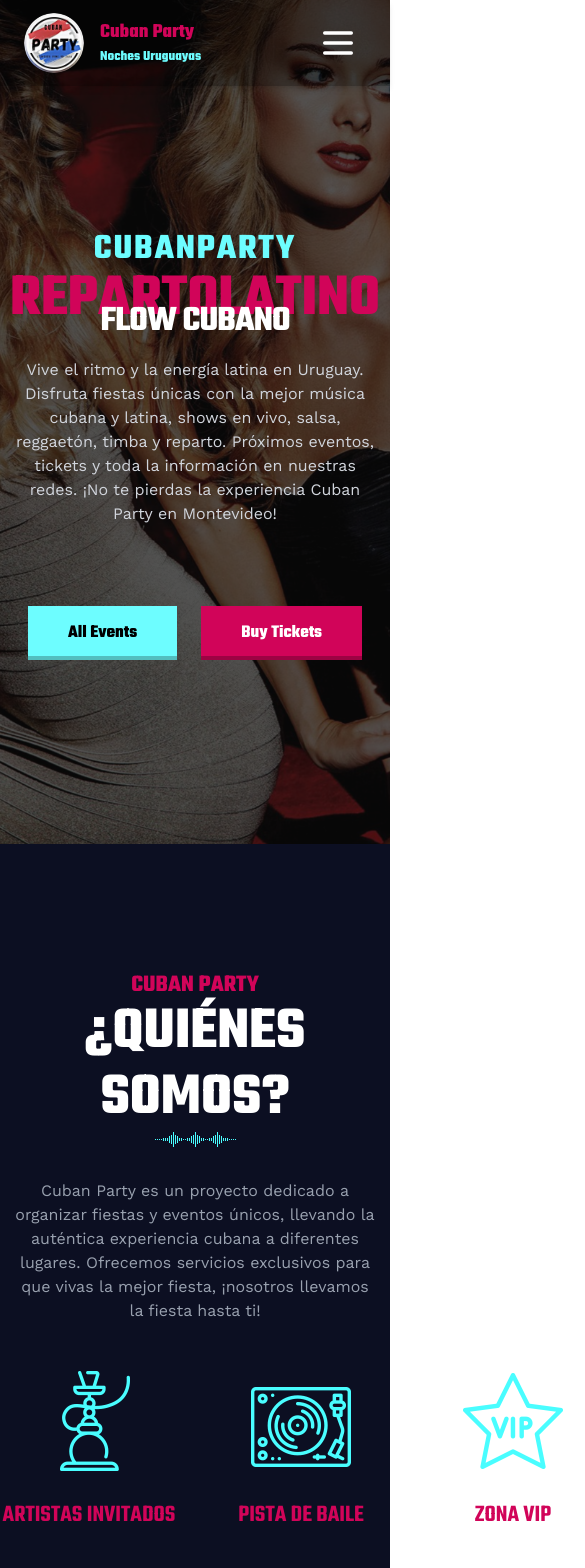
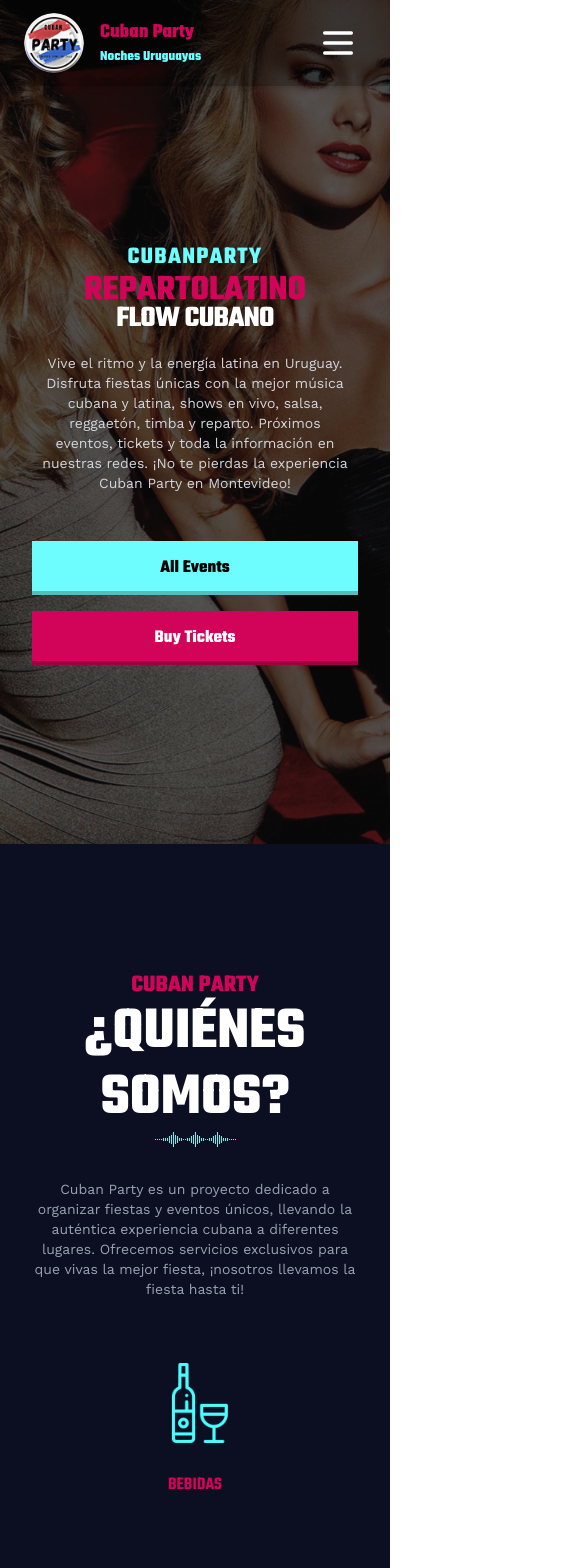
Before and after one commit to Mandy9943/cubanparty, a Next.js app: page / in a window 390 px wide. Shown: the top 1568 px of the page, 585 px wide, since content can reach past the window. Built offline with nearby package versions, Linux system fonts and the light colour scheme.

Commit message:
Refactor Footer and AboutUs components for improved layout and responsiveness

```diff
--- a/components/Footer.tsx
+++ /dev/null
@@ -1,66 +0,0 @@
-import Image from "next/image";
-
-const Footer = () => {
-  return (
-    <footer className="w-full relative overflow-hidden pt-[80px] px-0 pb-[85px] footer-dark">
-      {/* background image */}
-      <div className="absolute inset-0 flex animate-footer-scroll">
-        <Image
-          alt="Footer Image"
-          src="/assets/footer-bg-long-2.jpg"
-          width={4645}
-          height={355}
-          className="object-cover w-full h-full"
-        />
-        <Image
-          alt="Footer Image"
-          src="/assets/footer-bg-long-2.jpg"
-          width={4645}
-          height={355}
-          className="object-cover w-full h-full"
-        />
-      </div>
-
-      {/* content */}
-      <div className="relative z-10 mx-auto container opacity-75">
-        <div className="flex items-start">
-          <Image
-            alt="Footer Logo"
-            src="/assets/cuban-party.uy-logo.jpg"
-            width={100}
-            height={100}
-            className="rounded-full w-[80px] h-[80px] mr-4"
-          />
-          <h2 className="text-color1 font-extrabold uppercase text-5xl flex flex-col">
-            <span>Cuban</span>
-            <span className="text-color2 -mt-2 text-2xl">Party</span>
-          </h2>
-          <p className="text-sm text-color2 ml-6 max-w-[350px] font-sans leading-[22.4px]">
-            ¡Vive la experiencia Cuban Party! Música, cultura y diversión en
-            cada evento. Únete a nuestra comunidad y celebra la vida con
-            nosotros. ¡Te esperamos para compartir momentos inolvidables!
-          </p>
-        </div>
-      </div>
-      <div className="absolute bottom-0 z-10 w-full pt-[30px] pb-[24px] opacity-75 ">
-        <div className="container flex justify-between">
-          <p className=" text-white font-sans text-sm font-[300]">
-            Cuban Party &copy; Todos los derechos reservados -{" "}
-            {new Date().getFullYear()}
-          </p>
-
-          <button className="flex flex-col items-center menu-btn z-20">
-            <div className="beat-bars -top-2">
-              {[...Array(10)].map((_, i) => (
-                <div key={i} className="beat-bar"></div>
-              ))}
-            </div>
-            <span className="text-color2">ir arriba</span>
-          </button>
-        </div>
-      </div>
-    </footer>
-  );
-};
-
-export default Footer;
--- a/components/Footer/Footer.tsx
+++ b/components/Footer/Footer.tsx
@@ -3,16 +3,9 @@
 
 const Footer = () => {
   return (
-    <footer className="w-full relative overflow-hidden pt-[80px] px-0 pb-[85px] footer-dark">
+    <footer className="w-full relative overflow-hidden pt-[80px] px-0 pb-[100px] sm:pb-[85px] footer-dark bg-[#03051a]">
       {/* background image */}
-      <div className="absolute inset-0 flex animate-footer-scroll">
-        <Image
-          alt="Footer Image"
-          src="/assets/footer-bg-long-2.jpg"
-          width={4645}
-          height={355}
-          className="object-cover w-full h-full"
-        />
+      <div className="absolute inset-0  animate-footer-scroll hidden sm:flex">
         <Image
           alt="Footer Image"
           src="/assets/footer-bg-long-2.jpg"
@@ -23,33 +16,39 @@
       </div>
 
       {/* content */}
-      <div className="relative z-10 mx-auto container opacity-75">
-        <div className="flex items-start">
+      <div className="relative z-10 mx-auto container opacity-75 px-4 md:px-0">
+        <div className="flex flex-col md:flex-row items-center md:items-start gap-8 md:gap-0">
+          <div className="flex flex-col md:flex-row items-center md:items-start gap-4 md:gap-4">
             <Image
               alt="Footer Logo"
               src="/assets/cuban-party.uy-logo.jpg"
               width={100}
               height={100}
-            className="rounded-full w-[80px] h-[80px] mr-4"
+              className="rounded-full w-[100px] h-[100px] md:w-[80px] md:h-[80px] md:mr-4"
             />
-          <h2 className="text-color1 font-extrabold uppercase text-5xl flex flex-col">
+            <h2 className="text-color1 font-extrabold uppercase text-4xl md:text-5xl flex flex-col items-center md:items-start">
               <span>Cuban</span>
-            <span className="text-color2 -mt-2 text-2xl">Party</span>
+              <span className="text-color2 -mt-2 text-xl md:text-2xl">
+                Party
+              </span>
             </h2>
-          <p className="text-sm text-color2 ml-6 max-w-[350px] font-sans leading-[22.4px]">
+          </div>
+          <p className="text-sm text-color2 text-center md:text-left md:ml-6 max-w-[300px] md:max-w-[350px] font-sans leading-[22.4px] px-4 md:px-0">
             ¡Vive la experiencia Cuban Party! Música, cultura y diversión en
             cada evento. Únete a nuestra comunidad y celebra la vida con
             nosotros. ¡Te esperamos para compartir momentos inolvidables!
           </p>
         </div>
       </div>
-      <div className="absolute bottom-0 z-10 w-full pt-[30px] pb-[24px] opacity-75 ">
-        <div className="container flex justify-between">
-          <p className=" text-white font-sans text-sm font-[300]">
+      <div className="absolute -bottom-3 z-10 w-full pt-[30px] pb-[24px] opacity-75">
+        <div className="container  flex flex-col-reverse md:flex-row justify-center md:justify-between items-center gap-2 sm:gap-6 md:gap-0 px-4 md:px-0">
+          <p className="text-white font-sans text-xs md:text-sm font-[300] text-center md:text-left">
             Cuban Party &copy; Todos los derechos reservados -{" "}
             {new Date().getFullYear()}
           </p>
+          <span className="">
             <GoTopButton />
+          </span>
         </div>
       </div>
     </footer>
--- a/components/Home/Sections/AboutUs.tsx
+++ b/components/Home/Sections/AboutUs.tsx
@@ -29,7 +29,7 @@
   return (
     <section
       id="about"
-      className="relative  w-full bg-[#0c0f22] text-white flex flex-col items-center justify-center pt-16"
+      className="relative w-full bg-[#0c0f22] text-white flex flex-col items-center justify-center pt-16  md:px-0"
     >
       <Image
         src="/assets/about_bg.png"
@@ -40,32 +40,32 @@
       />
       <div className="container text-center !mb-12">
         <SectionTitle title="¿Quiénes Somos?" subtitle="Cuban Party" />
-        <p className="mt-6 max-w-2xl mx-auto text-gray-400 font-sans">
+        <p className="mt-6 max-w-2xl mx-auto text-gray-400 font-sans text-sm md:text-base px-4 md:px-0">
           Cuban Party es un proyecto dedicado a organizar fiestas y eventos
           únicos, llevando la auténtica experiencia cubana a diferentes lugares.
           Ofrecemos servicios exclusivos para que vivas la mejor fiesta,
           ¡nosotros llevamos la fiesta hasta ti!
         </p>
       </div>
-      <div className="flex justify-center gap-3">
+      <div className="flex flex-col md:flex-row justify-center gap-8 md:gap-3 w-full max-w-6xl">
         {services.map(({ title, icon, link }) => (
           <span
             key={title}
-            className="group flex flex-col items-center w-[200px] h-[179px] group"
+            className="group flex flex-col items-center w-full md:w-[200px] h-[179px] group bg-[#0c0f22]/50 md:bg-transparent rounded-lg md:rounded-none p-4 md:p-0"
           >
             <Image
               src={icon}
               alt={title}
               width={100}
               height={100}
-              className="w-[100px] h-[100px]"
+              className="w-[80px] h-[80px] md:w-[100px] md:h-[100px]"
             />
 
             {/* el glow falso */}
             <div className="relative w-full">
               {/* Contenedor con el shine y el texto */}
               <div className="shine-hover flex justify-center items-center mt-3 relative overflow-hidden">
-                <h2 className="relative pt-4 pb-[14.4px]  text-[var(--text-color1)] group-hover:text-shadow-[0_0_8px_#00fff7,0_0_16px_#00fff7] font-semibold text-2xl group-hover:text-[var(--text-color2)] transition-all duration-300">
+                <h2 className="relative pt-4 pb-[14.4px] text-[var(--text-color1)] group-hover:text-shadow-[0_0_8px_#00fff7,0_0_16px_#00fff7] font-semibold text-lg md:text-2xl group-hover:text-[var(--text-color2)] transition-all duration-300">
                   {title}
                 </h2>
               </div>
@@ -79,9 +79,9 @@
         alt="Section Title Divider"
         width={1920}
         height={450}
-        className="w-full mt-48"
+        className="w-full mt-24 md:mt-48"
       />
-      <div className="absolute -bottom-30 left-0 right-0 w-full flex justify-center">
+      <div className="absolute -bottom-10 sm:-bottom-30 left-0 right-0 w-full flex justify-center px-4 md:px-0">
         <Video />
       </div>
     </section>
--- a/components/Home/Sections/Hero.tsx
+++ b/components/Home/Sections/Hero.tsx
@@ -5,21 +5,21 @@
   return (
     <>
       <HeroBackground />
-      <section className="flex flex-col items-center justify-center h-full text-center z-20 px-40 gap-10">
-        <div className="relative z-20 flex flex-col items-center justify-center px-4 mb-10">
+      <section className="flex flex-col items-center justify-center h-full text-center z-20 px-4 md:px-40 gap-6 md:gap-10">
+        <div className="relative z-20 flex flex-col items-center justify-center px-2 md:px-4 mb-6 md:mb-10">
           <h1 className="font-extrabold mb-4 leading-tight">
-            <span className="block text-[var(--text-color2)] text-4xl tracking-wider uppercase animate-fade-up delay-[200ms]">
+            <span className="block text-[var(--text-color2)] text-2xl md:text-4xl tracking-wider uppercase animate-fade-up delay-[200ms]">
               CUBANPARTY
             </span>
-            <span className="block text-[var(--text-color1)] text-6xl md:text-[100px] uppercase leading-none animate-fade-up delay-[400ms]">
+            <span className="block text-[var(--text-color1)] text-4xl md:text-6xl lg:text-[100px] uppercase leading-none animate-fade-up delay-[400ms]">
               REPARTOLATINO
             </span>
-            <span className="block text-white text-4xl md:text-[70px] tracking-tight uppercase animate-fade-up delay-[600ms] -mt-7">
+            <span className="block text-white text-3xl md:text-4xl lg:text-[70px] tracking-tight uppercase animate-fade-up delay-[600ms] -mt-2 md:-mt-7">
               Flow Cubano
             </span>
           </h1>
 
-          <p className="text-base md:text-lg text-gray-300 max-w-2xl animate-fade-up delay-[800ms] font-sans">
+          <p className="text-sm md:text-base lg:text-lg text-gray-300 max-w-2xl animate-fade-up delay-[800ms] font-sans px-4 md:px-0">
             Vive el ritmo y la energía latina en Uruguay. Disfruta fiestas
             únicas con la mejor música cubana y latina, shows en vivo, salsa,
             reggaetón, timba y reparto. Próximos eventos, tickets y toda la
@@ -28,15 +28,15 @@
           </p>
         </div>
 
-        <div className="flex w-full justify-center gap-6 mb-10">
+        <div className="flex flex-col sm:flex-row w-full justify-center gap-4 sm:gap-6 mb-6 md:mb-10 px-4 md:px-0">
           <AnimatedButton
-            className="bg-[var(--text-color1)] text-white hover:bg-[var(--text-color2)] hover:text-black"
+            className="bg-[var(--text-color2)] text-white hover:bg-[var(--text-color2)] hover:text-black w-full sm:w-auto"
             text="All Events"
             variants="secondary"
             size="lg"
           />
           <AnimatedButton
-            className="bg-[var(--text-color2)] text-black hover:cursor-pointer"
+            className="bg-[var(--text-color1)] text-black hover:cursor-pointer w-full sm:w-auto"
             text="Buy Tickets"
             size="lg"
           />
```
Lines whose indentation alone changed are shown as unchanged.
